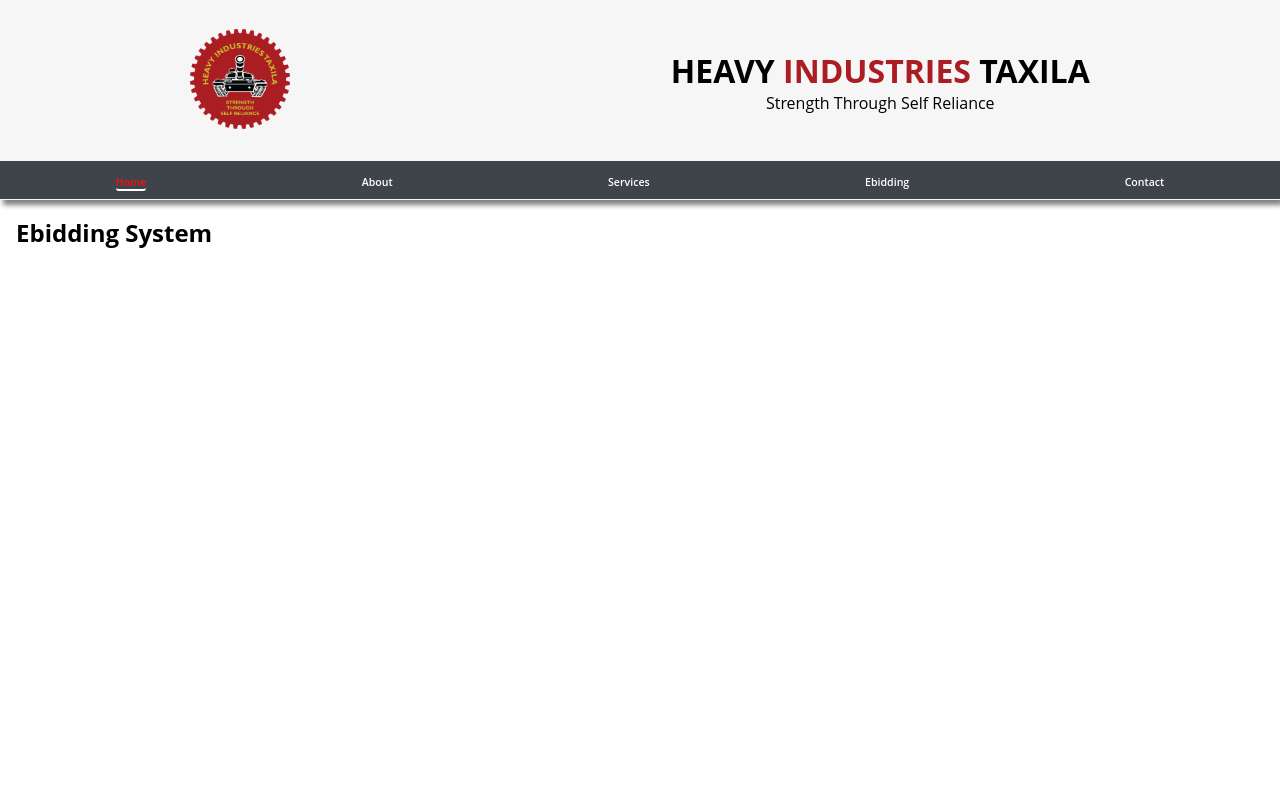
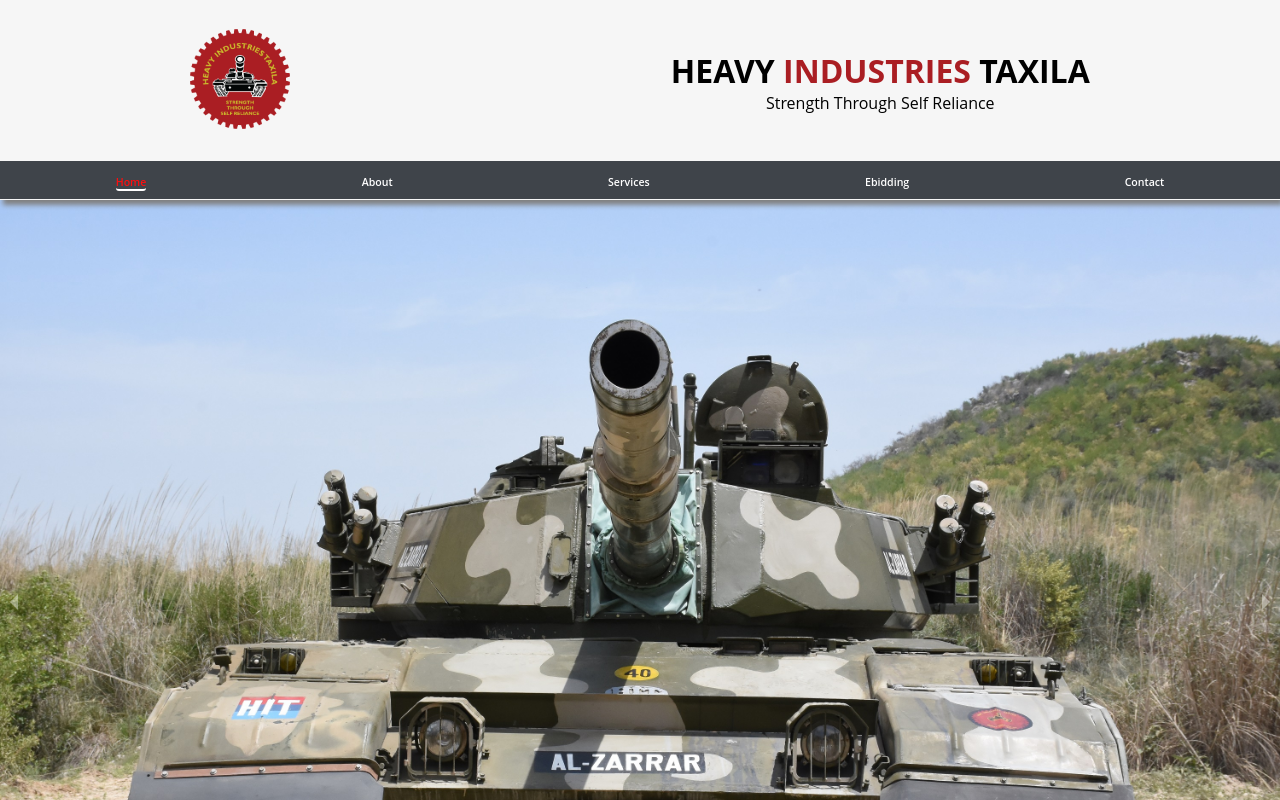
Before and after one commit to wajaht-ali/hit-ebidding, a React (Create React App) app: page / in a window 1280 px wide. Shown: the top 800 px of the page. Built offline with nearby package versions, Linux system fonts and the light colour scheme.

Commit message:
react carousle fixing

```diff
--- a/src/components/Home.jsx
+++ b/src/components/Home.jsx
@@ -1,11 +1,35 @@
 import React from 'react'
 import "../styles/Home.scss";
+import { Carousel } from "react-responsive-carousel";
+import img1 from "../assets/img2.jpg";
+import img2 from "../assets/panzer.jpg";
+import img3 from "../assets/armed-veh.jpg";
+import "react-responsive-carousel/lib/styles/carousel.min.css";
 
 
 const Home = () => {
   return (
     <div className='home'>
-      <h2>Ebidding System</h2>
+      <div className="carousel">
+        <Carousel
+        infiniteLoop
+        autoPlay
+        showStatus = {false}
+        showThumbs = {false}
+        interval = {3000}
+
+          className='slider'>
+          <div>
+            <img src={img1} alt='carousel-img' />
+          </div>
+          <div>
+            <img src={img2} alt='carousel-img' />
+          </div>
+          <div>
+            <img src={img3} alt='carousel-img' />
+          </div>
+        </Carousel>
+      </div>
     </div>
   )
 }
--- a/src/styles/Header.scss
+++ b/src/styles/Header.scss
@@ -12,6 +12,7 @@
     background-color: #f6f6f6;
     position: sticky;
     top: 0;
+    z-index: 1;
     // padding: 1rem;
 
     >.main-header {
@@ -63,6 +64,7 @@
                 color: #fff;
                 font-weight: 600;
                 font-size: 10.6px;
+
                 &:hover {
                     border-bottom: 2px solid $tertiary-color;
                     color: $primary-color;
--- a/src/styles/Home.scss
+++ b/src/styles/Home.scss
@@ -3,6 +3,20 @@
 .home {
     height: 100vh;
     width: 100%;
-    padding: 1rem;
-    // border: 2px solid #333;
+
+    >.carousel {
+        height: 100%;
+        width: 100%;
+
+        >.slider {
+            height: 100%;
+            width: 100%;
+
+            div {
+                height: 100%;
+                width: 100%;
+            }
+        }
+
+    }
 }
```
